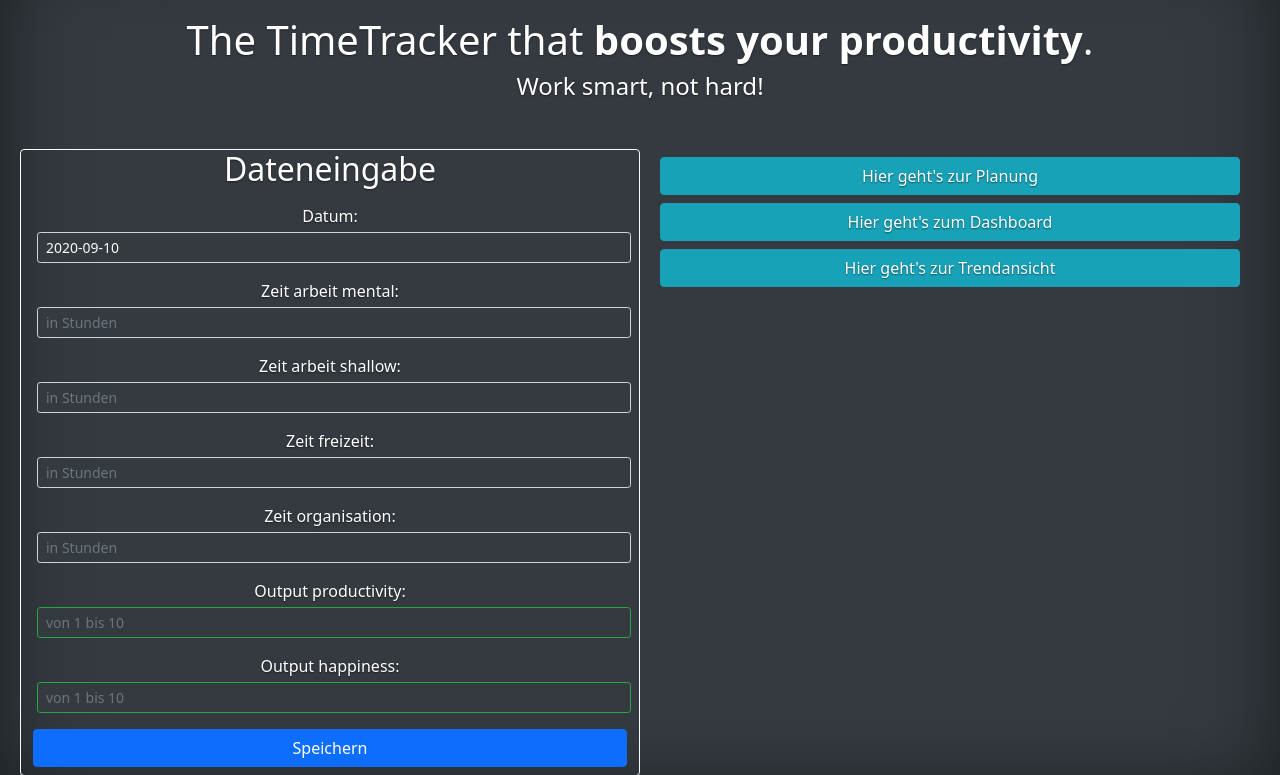
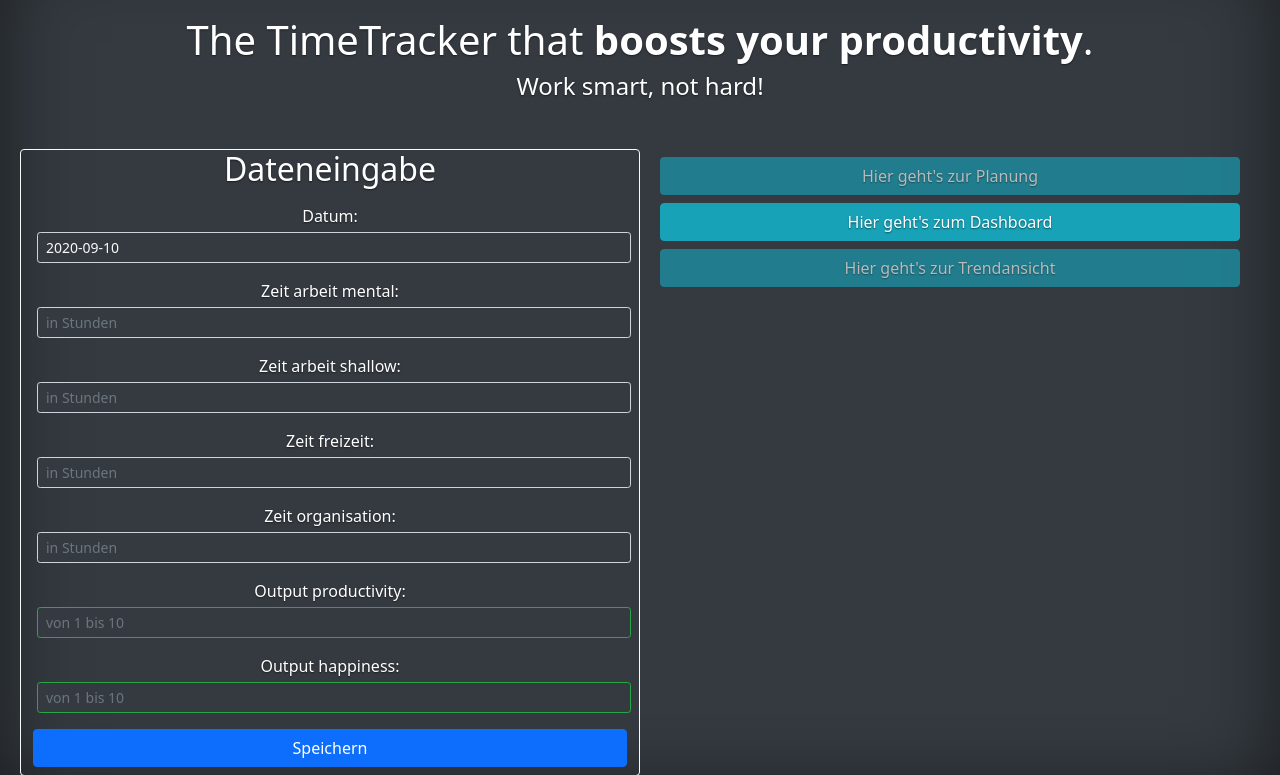
Before and after one commit to AlexKnowsIt/time_tracker, a Django app: page / in a window 1280 px wide. Shown: the part 52-827 px from the top of the page. Run offline with Django 3.2, Linux system fonts and the light colour scheme; the visitor is signed in with stand-in values (Sample User, id 1); some libraries are stand-ins or nearby versions.

Commit message:
dayview for calendar

```diff
--- a/templates/calendar.html
+++ b/templates/calendar.html
@@ -8,7 +8,7 @@
     document.addEventListener('DOMContentLoaded', function() {
       var calendarEl = document.getElementById('calendar');
       var calendar = new FullCalendar.Calendar(calendarEl, {
-        initialView: 'dayGridMonth'
+        initialView: 'timeGridDay'
       });
       calendar.render();
     });
--- a/templates/input.html
+++ b/templates/input.html
@@ -40,9 +40,9 @@
     </div>
     <div class="col-md-6">
         <div class="row m-2">
-            <a class="btn btn-info align-middle mb-2" href="/calendar" role="button">Hier geht's zur Planung</a>
+            <a class="btn btn-info mb-2 disabled" href="/calendar" role="button">Hier geht's zur Planung</a>
             <a class="btn btn-info mb-2" href="/dashboard-st" role="button">Hier geht's zum Dashboard</a>
-            <a class="btn btn-info mb-2" href="/dashboard-lt" role="button">Hier geht's zur Trendansicht</a>
+            <a class="btn btn-info mb-2 disabled" href="/dashboard-lt" role="button">Hier geht's zur Trendansicht</a>
         </div>
     </div>
 </div>
```
